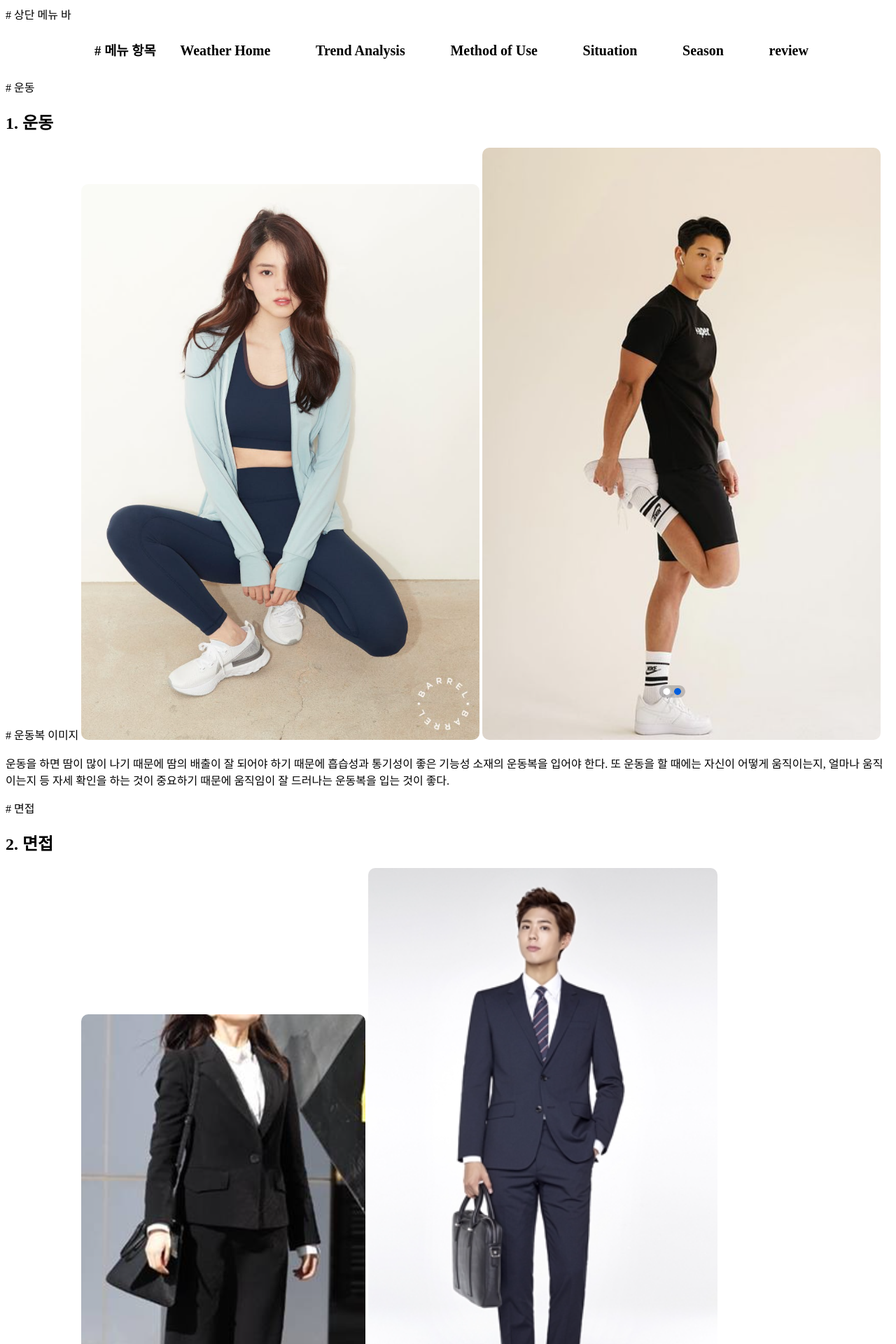
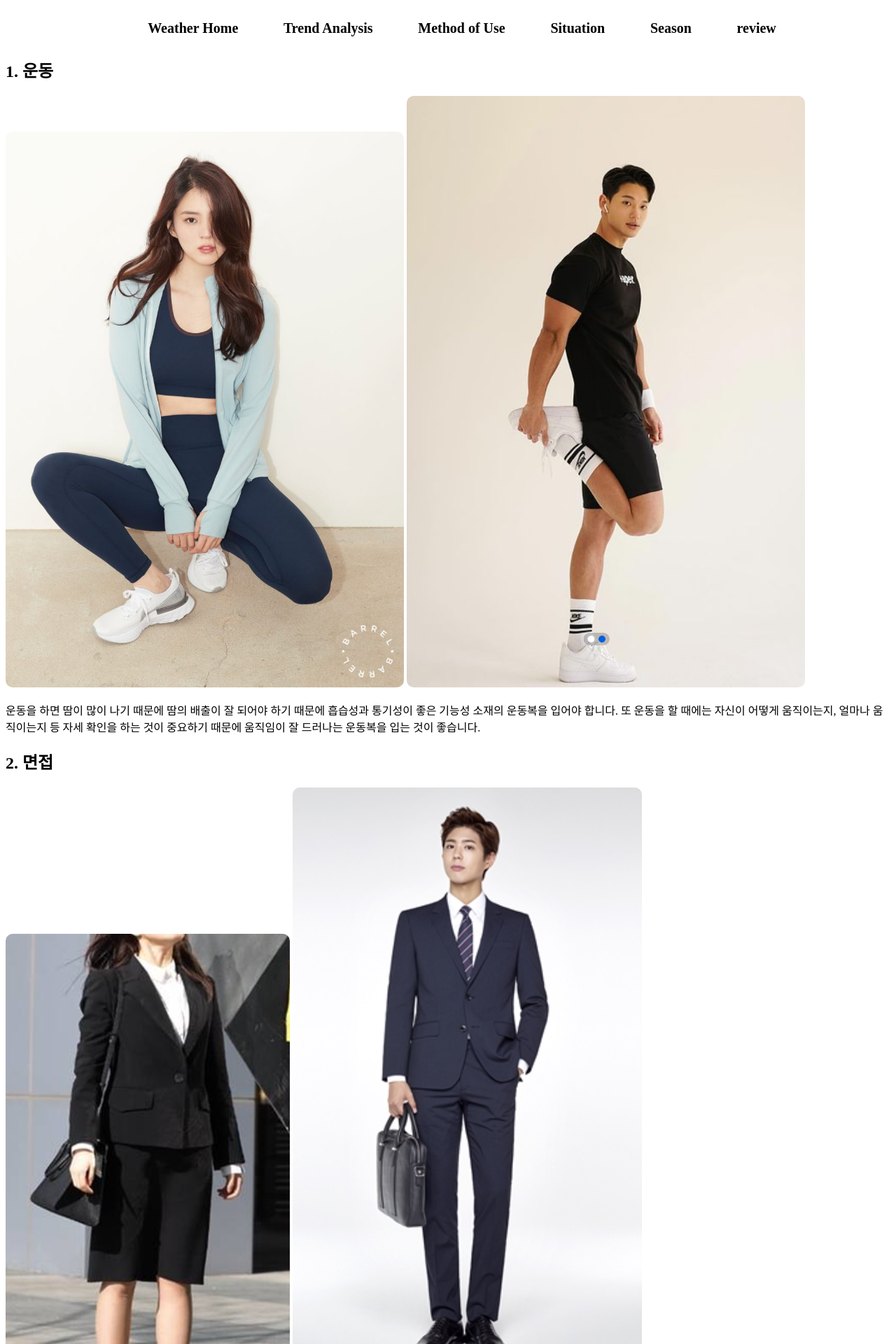
Before and after one commit to open555/open55555, a Django app: page /situation/ in a window 1280 px wide. Shown: the top 1920 px of the page at 70% size. Run offline with Django 5.2, Linux system fonts and the light colour scheme.

Commit message:
Update situation.html
Signed-off-by: yyejinn <yyejin7@naver.com>

```diff
--- a/myapp/templates/myapp/situation.html
+++ b/myapp/templates/myapp/situation.html
@@ -8,12 +8,12 @@
     <link href="{% static 'myapp/situation.css' %}" rel="stylesheet" type="text/css" />
 </head>
 <body>
-    # 상단 메뉴 바
+    <!-- 상단 메뉴 바 -->
     <h3 class="menu-bar con-min-width">
         <div class="con">
             <nav class="menu-bar__menu-box-1 text-align-center">
                 <ul class="inline-grid">
-                    # 메뉴 항목
+                    <!-- 메뉴 항목 -->
                     <li><a href="{% url 'weather' %}">Weather Home</a></li>
                     <li><a href="{% url 'trend' %}">Trend Analysis</a></li>
                     <li><a href="{% url 'method_of_use' %}">Method of Use</a></li>
@@ -26,72 +26,70 @@
     </h3>
 
     <div class="container">
-        # 운동
+        <!-- 운동 -->
         <div class="situation-section">
             <h2>1. 운동</h2>
             <div class="image-container">
-                # 운동복 이미지
+                <!-- 운동복 이미지 -->
                 <img src="{% static 'myapp/images/exer1.png' %}" alt="운동 복장">
-                <img src="{% static 'myapp/images/exer2.png' %}"alt="운동 복장">
+                <img src="{% static 'myapp/images/exer2.png' %}" alt="운동 복장">
             </div>
             <div class="situation-content">
                 <div class="text">
                     <p>운동을 하면 땀이 많이 나기 때문에 땀의 배출이 잘 되어야 하기 때문에
-                        흡습성과 통기성이 좋은 기능성 소재의 운동복을 입어야 한다.
+                        흡습성과 통기성이 좋은 기능성 소재의 운동복을 입어야 합니다.
                         또 운동을 할 때에는 자신이 어떻게 움직이는지, 얼마나 움직이는지 등
-                        자세 확인을 하는 것이 중요하기 때문에 움직임이 잘 드러나는 운동복을 입는 것이 좋다.
+                        자세 확인을 하는 것이 중요하기 때문에 움직임이 잘 드러나는 운동복을 입는 것이 좋습니다.
                     </p>
                 </div>
             </div>
         </div>
 
-        # 면접
+        <!-- 면접 -->
         <div class="situation-section">
             <h2>2. 면접</h2>
             <div class="image-container">
-                # 면접룩 이미지
-                <img src="{% static 'myapp/images/int1.png' %}" alt="운동 복장">
-                <img src="{% static 'myapp/images/int2.png' %}" alt="운동 복장">
+                <!-- 면접룩 이미지 -->
+                <img src="{% static 'myapp/images/int1.png' %}" alt="면접 복장">
+                <img src="{% static 'myapp/images/int2.png' %}" alt="면접 복장">
             </div>
             <div class="situation-content">
                 <div class="text">
-                    <p>면접에는 전문적이고 신뢰감을 줄 수 있는 정장이나 비즈니스 슈트를 입는 것이 바람직합니다. <br>
-                        머리도 단정하게 세팅하고 가시는 것이 좋습니다.</p>
-                </div>
-            </div>
-        </div>
-
-       # 결혼식
-        <div class="situation-section">
-            <h2>3. 결혼식</h2>
-           <div class="image-container">
-               # 하객룩 이미지
-                <img src="{% static 'myapp/images/wed1.png' %}" alt="운동 복장">
-                <img src="{% static 'myapp/images/wed2.png' %}" alt="운동 복장">
-            </div>
-            <div class="situation-content">
-                <div class="text">
-                    <p>요즘 하객룩이 많이 캐주얼해지고 있습니다.  그러나 너무 편한 의상이나 노출이 심한 의상,
-                        올블랙이나 화이트 색상의 옷,
-                        너무 화려한 옷을 피해서 입으시면 됩니다.
-                        요즘 하객룩이 많이 캐주얼해지고 있습니다.
-
+                    <p>면접에는 전문적이고 신뢰감을 줄 수 있는 정장이나 비즈니스 슈트를 입는 것이 바람직합니다.
+                        머리도 단정하게 세팅하고 가시는 것이 좋습니다.
                     </p>
                 </div>
             </div>
         </div>
 
-        # 장례식장
+        <!-- 결혼식 -->
+        <div class="situation-section">
+            <h2>3. 결혼식</h2>
+            <div class="image-container">
+                <!-- 하객룩 이미지 -->
+                <img src="{% static 'myapp/images/wed1.png' %}" alt="결혼식 복장">
+                <img src="{% static 'myapp/images/wed2.png' %}" alt="결혼식 복장">
+            </div>
+            <div class="situation-content">
+                <div class="text">
+                    <p>요즘 하객룩이 많이 캐주얼해지고 있습니다. 그러나 너무 편한 의상이나 노출이 심한 의상,
+                        올블랙이나 화이트 색상의 옷을 피해서 입으시면 됩니다.
+                    </p>
+                </div>
+            </div>
+        </div>
+
+        <!-- 장례식장 -->
         <div class="situation-section">
             <h2>4. 장례식장</h2>
-             # 장례식 복장
+            <!-- 장례식 복장 -->
             <img src="{% static 'myapp/images/j.png' %}" alt="장례식장 복장" class="centered-image">
             <div class="situation-content">
                 <div class="text">
                     <p>장례식장에는 검정색을 포함한 무채색계통의 정장 또는 평상복을 입는 것이 무난합니다.
                         정장을 입는 경우 셔츠는 될 수 있는 대로 화려하지 않은 단색 계통으로 하는 것이 좋습니다.
                         맨발이 보이지 않도록 스타킹이나 양말을 착용하는 것이 좋습니다.
-                        </p>
+                    </p>
                 </div>
             </div>
         </div>
```
